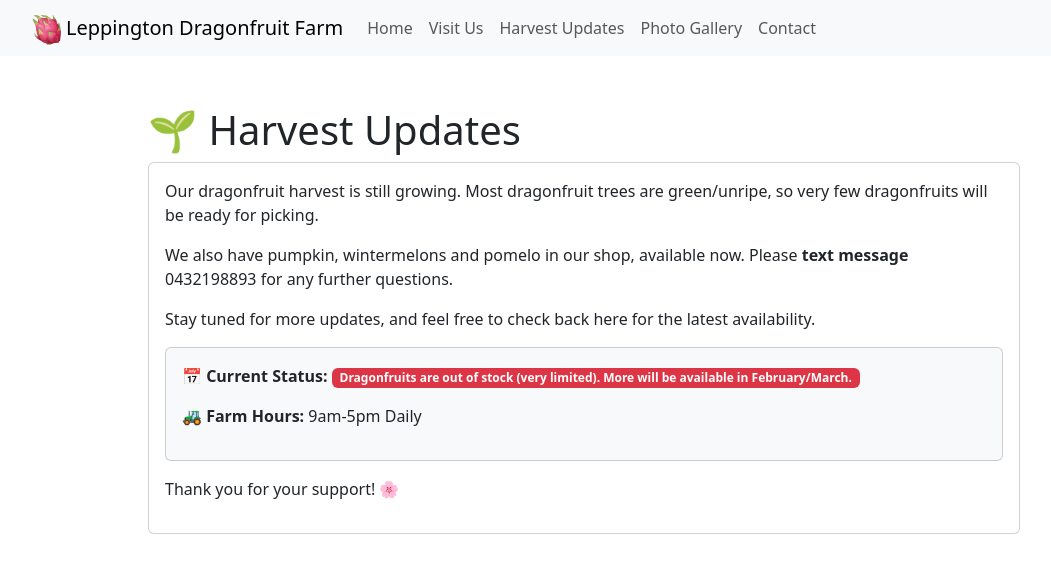
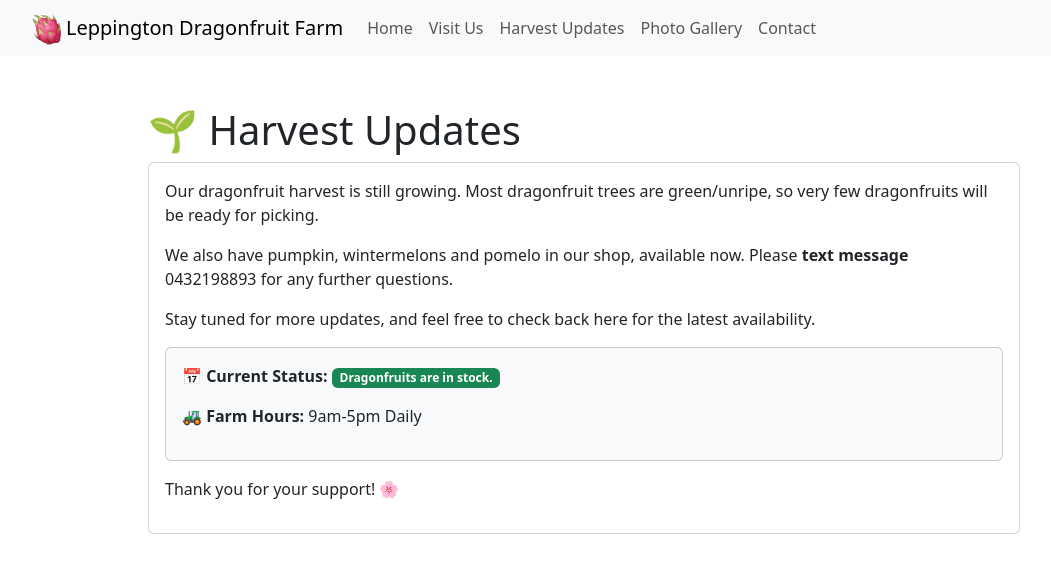
Before and after one commit to jacqui13/leppington-dragonfruit-farm, a Next.js app: page /updates in a window 1280 px wide. Shown: the top 572 px of the page, without its empty margins (56-1107 px from the left). Built offline with nearby package versions, Linux system fonts and the light colour scheme.

Commit message:
Harvest update

```diff
--- a/src/app/updates/page.tsx
+++ b/src/app/updates/page.tsx
@@ -18,7 +18,8 @@ export default function Updates() {
                     </p>
 
                     <Card className="p-3 bg-light">
-                        <p><strong>📅 Current Status:</strong> <Badge bg="danger" style={{ textWrap: 'wrap' }}>Dragonfruits are out of stock (very limited). More will be available in February/March.</Badge></p>
+                        {/* <p><strong>📅 Current Status:</strong> <Badge bg="danger" style={{ textWrap: 'wrap' }}>Dragonfruits are out of stock (very limited). More will be available in February/March.</Badge></p> */}
+                        <p><strong>📅 Current Status:</strong> <Badge bg="success" style={{ textWrap: 'wrap' }}>Dragonfruits are in stock.</Badge></p>
                         <p><strong>🚜 Farm Hours: </strong>9am-5pm Daily</p>
                     </Card>
 
```
